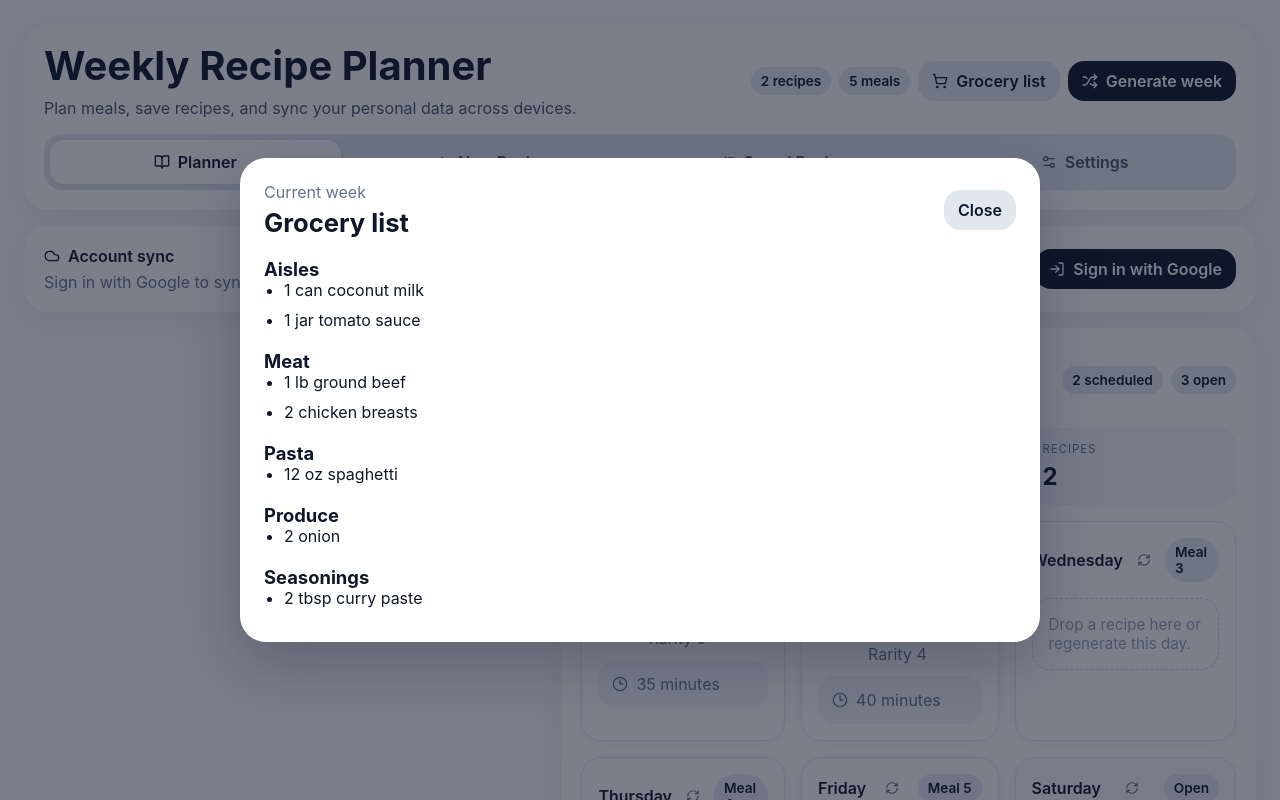
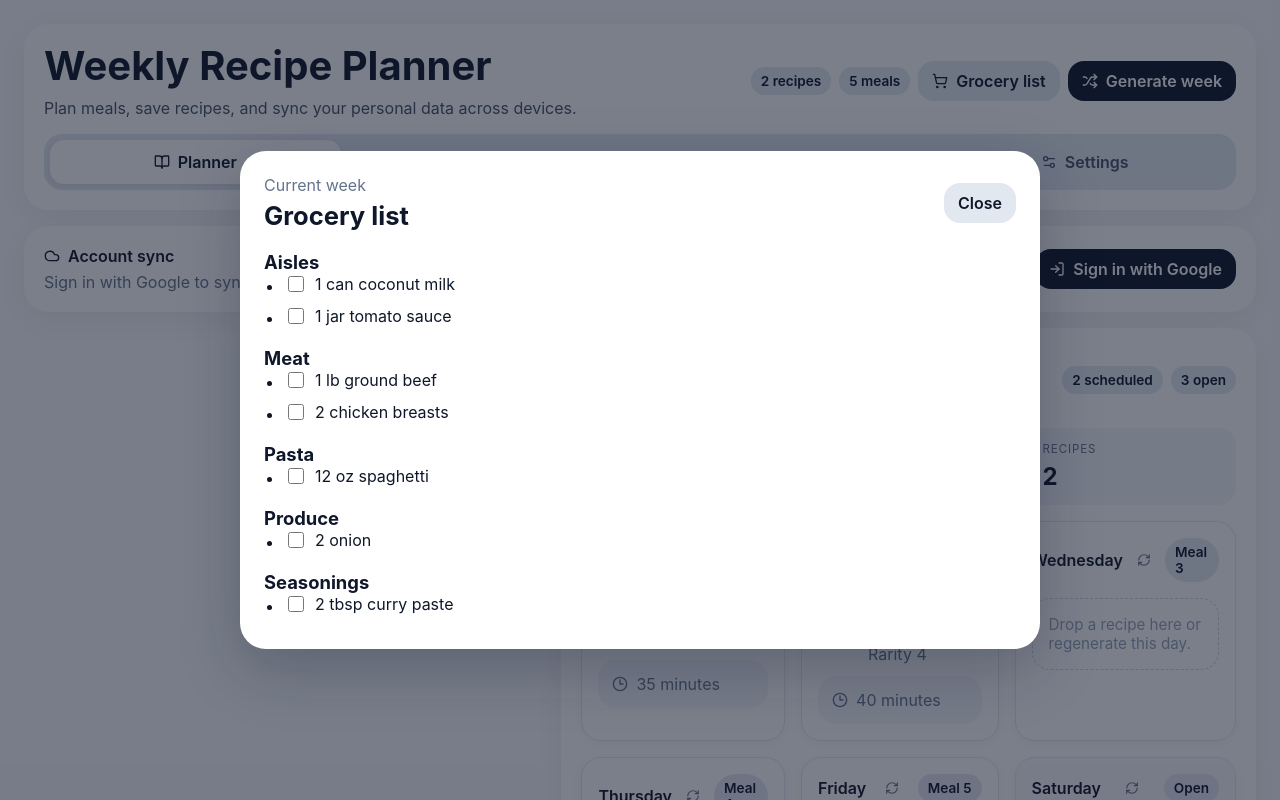
Before and after one commit to Gosga365/recipe-planner, a React (Vite) app: page / in a window 1280 px wide. Both pictures are taken after a click on the button "Grocery list". Shown: the top 800 px of the page. Built offline with nearby package versions, Linux system fonts and the light colour scheme.

Commit message:
Update App.jsx
added check boxes to grocery list

```diff
--- a/src/App.jsx
+++ b/src/App.jsx
@@ -455,6 +455,7 @@ function localFallbackState() {
     weeklyPlan: toSevenDayPlan(generatePlan(starterRecipes, 5, 240), 5),
     recipeServings: {},
     ingredientChecks: {},
+    groceryChecks: {},
   };
 }
 
@@ -489,6 +490,11 @@ function loadInitialState() {
         ? parsed.ingredientChecks
         : {};
 
+    const groceryChecks =
+      parsed.groceryChecks && typeof parsed.groceryChecks === "object"
+        ? parsed.groceryChecks
+        : {};
+
     return {
       recipes,
       mealCount,
@@ -496,6 +502,7 @@ function loadInitialState() {
       weeklyPlan,
       recipeServings,
       ingredientChecks,
+      groceryChecks,
     };
   } catch {
     return localFallbackState();
@@ -1147,7 +1154,7 @@ function RecipeEditorRow({
   );
 }
 
-function GroceryListModal({ items, onClose }) {
+function GroceryListModal({ items, checkedItems = {}, onToggleItem, onClose }) {
   if (!items) return null;
 
   const groupedByTag = items.reduce((acc, item) => {
@@ -1181,9 +1188,25 @@ function GroceryListModal({ items, onClose }) {
               >
                 <h3 className="title-md">{tag}</h3>
                 <ul className="list mt-10">
-                  {texts.map((text, index) => (
-                    <li key={`${tag}-${index}`}>{text}</li>
-                  ))}
+                  {texts.map((text, index) => {
+                    const checkKey = `${tag || "Other"}__${text}`;
+                    const isChecked = Boolean(checkedItems[checkKey]);
+
+                    return (
+                      <li key={`${tag}-${index}`}>
+                        <label className="grocery-check-label">
+                          <input
+                            type="checkbox"
+                            checked={isChecked}
+                            onChange={() => onToggleItem?.(text, tag)}
+                          />
+                          <span className={isChecked ? "grocery-item-checked" : ""}>
+                            {text}
+                          </span>
+                        </label>
+                      </li>
+                    );
+                  })}
                 </ul>
               </div>
             ))
@@ -1338,6 +1361,7 @@ export default function App() {
     weeklyPlan: initialState.weeklyPlan,
     recipeServings: initialState.recipeServings,
     ingredientChecks: initialState.ingredientChecks,
+    groceryChecks: initialState.groceryChecks || {},
   });
 
   const [recipes, setRecipes] = useState(initialState.recipes);
@@ -1354,6 +1378,7 @@ export default function App() {
   const [isImportingRecipeImage, setIsImportingRecipeImage] = useState(false);
   const [hasLoadedCloudData, setHasLoadedCloudData] = useState(false);
   const [ingredientChecks, setIngredientChecks] = useState(initialState.ingredientChecks || {});
+  const [groceryChecks, setGroceryChecks] = useState(initialState.groceryChecks || {});
   const [recipeImportSummary, setRecipeImportSummary] = useState("");
   const [selectedExportRecipeIds, setSelectedExportRecipeIds] = useState({});
   const [importUrl, setImportUrl] = useState("");
@@ -1379,6 +1404,7 @@ export default function App() {
           weeklyPlanIds: weeklyPlanToIdPlan(weeklyPlan),
           recipeServings,
           ingredientChecks,
+          groceryChecks,
         }
       : {
           recipes,
@@ -1387,6 +1413,7 @@ export default function App() {
           weeklyPlanIds: weeklyPlanToIdPlan(weeklyPlan),
           recipeServings,
           ingredientChecks,
+          groceryChecks,
         };
 
     try {
@@ -1433,7 +1460,7 @@ export default function App() {
     async function loadCloudData() {
       const { data, error } = await supabase
         .from("user_recipe_plans")
-        .select("recipes, meal_count, max_weekly_time, weekly_plan, recipe_servings, ingredient_checks")
+        .select("recipes, meal_count, max_weekly_time, weekly_plan, recipe_servings, ingredient_checks, grocery_checks")
         .eq("user_id", user.id)
         .maybeSingle();
 
@@ -1472,6 +1499,13 @@ export default function App() {
             : {}),
         };
 
+        const mergedGroceryChecks = {
+          ...(groceryChecks || {}),
+          ...(data.grocery_checks && typeof data.grocery_checks === "object"
+            ? data.grocery_checks
+            : {}),
+        };
+
         const nextMealCount = Number(data.meal_count) || mealCount || 5;
         const nextMaxWeeklyTime = Number.isFinite(data.max_weekly_time)
           ? data.max_weekly_time
@@ -1482,6 +1516,7 @@ export default function App() {
           weeklyPlan: mergedWeeklyPlan,
           recipeServings: mergedRecipeServings,
           ingredientChecks: mergedIngredientChecks,
+          groceryChecks: mergedGroceryChecks,
         };
 
         setRecipes(mergedRecipes);
@@ -1496,6 +1531,7 @@ export default function App() {
           weeklyPlan,
           recipeServings,
           ingredientChecks,
+          groceryChecks,
         };
       }
 
@@ -1517,7 +1553,7 @@ export default function App() {
     const timeout = setTimeout(async () => {
       const { data } = await supabase
         .from("user_recipe_plans")
-        .select("recipes, meal_count, max_weekly_time, weekly_plan, recipe_servings, ingredient_checks")
+        .select("recipes, meal_count, max_weekly_time, weekly_plan, recipe_servings, ingredient_checks, grocery_checks")
         .eq("user_id", user.id)
         .maybeSingle();
 
@@ -1537,6 +1573,9 @@ export default function App() {
         JSON.stringify(recipeServings || {}) !== JSON.stringify(cloudSnapshot.recipeServings || {});
       const localChecksChanged =
         JSON.stringify(ingredientChecks || {}) !== JSON.stringify(cloudSnapshot.ingredientChecks || {});
+
+      const localGroceryChecksChanged =
+        JSON.stringify(groceryChecks || {}) !== JSON.stringify(cloudSnapshot.groceryChecks || {});
 
       const mergedRecipes = mergeRecipesPreserveAll(recipes, currentCloudRecipes);
 
@@ -1565,6 +1604,16 @@ export default function App() {
             ...(data?.ingredient_checks || {}),
           };
 
+      const mergedGroceryChecks = localGroceryChecksChanged
+        ? {
+            ...(data?.grocery_checks || {}),
+            ...groceryChecks,
+          }
+        : {
+            ...groceryChecks,
+            ...(data?.grocery_checks || {}),
+          };
+
       await supabase.from("user_recipe_plans").upsert(
         {
           user_id: user.id,
@@ -1574,6 +1623,7 @@ export default function App() {
           weekly_plan: preserveSevenDayPlan(mergedWeeklyPlan),
           recipe_servings: mergedRecipeServings,
           ingredient_checks: mergedIngredientChecks,
+          grocery_checks: mergedGroceryChecks,
           updated_at: new Date().toISOString(),
         },
         { onConflict: "user_id" }
@@ -1584,6 +1634,7 @@ export default function App() {
         weeklyPlan: mergedWeeklyPlan,
         recipeServings: mergedRecipeServings,
         ingredientChecks: mergedIngredientChecks,
+        groceryChecks: mergedGroceryChecks,
       };
     }, 700);
 
@@ -1595,6 +1646,7 @@ export default function App() {
     weeklyPlan,
     recipeServings,
     ingredientChecks,
+    groceryChecks,
     user?.id,
     hasLoadedCloudData,
   ]);
@@ -1645,6 +1697,15 @@ export default function App() {
         ...(current[key] || {}),
         [index]: !(current[key] || {})[index],
       },
+    }));
+  };
+
+  const toggleGroceryCheck = (text, locationTag) => {
+    const key = `${locationTag || "Other"}__${text}`;
+
+    setGroceryChecks((current) => ({
+      ...current,
+      [key]: !current[key],
     }));
   };
 
@@ -2619,6 +2680,8 @@ export default function App() {
 
       <GroceryListModal
         items={showGroceryList ? groceryListItems : null}
+        checkedItems={groceryChecks}
+        onToggleItem={toggleGroceryCheck}
         onClose={() => setShowGroceryList(false)}
       />
     </div>
```
